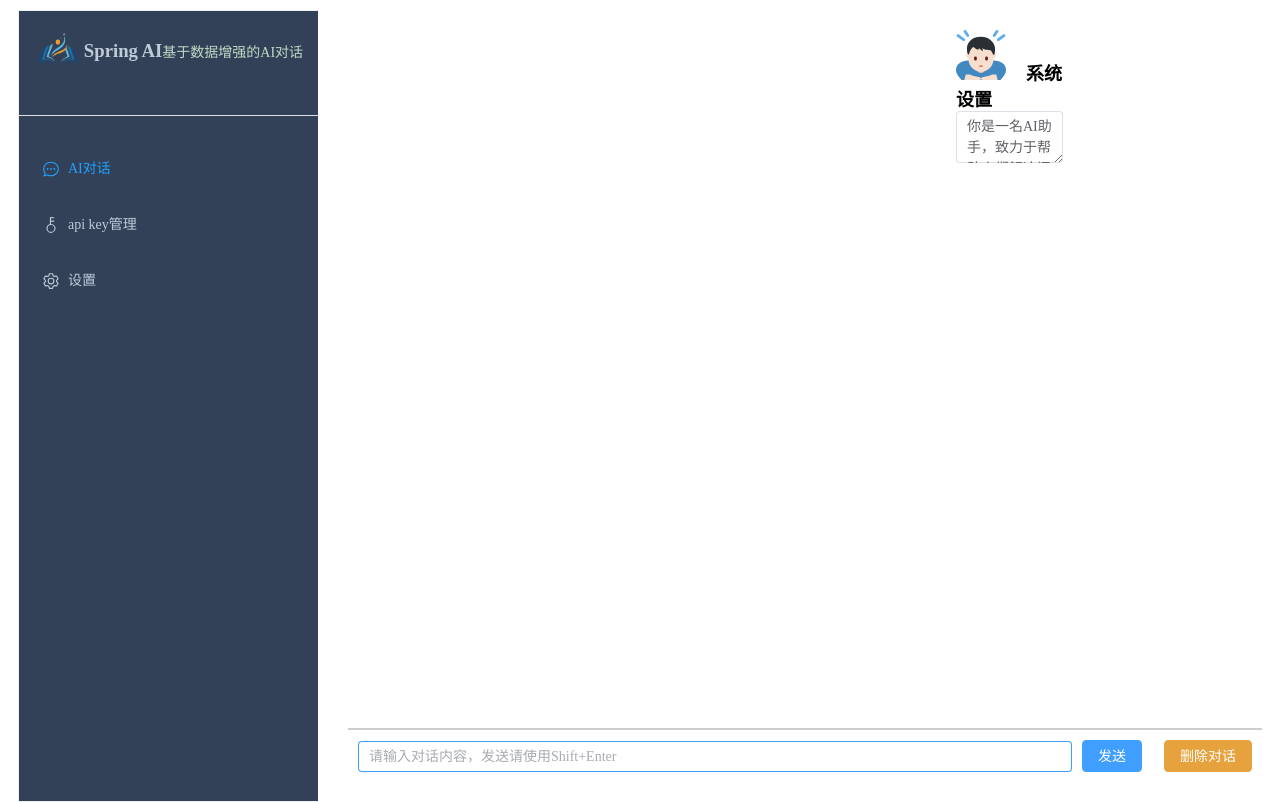
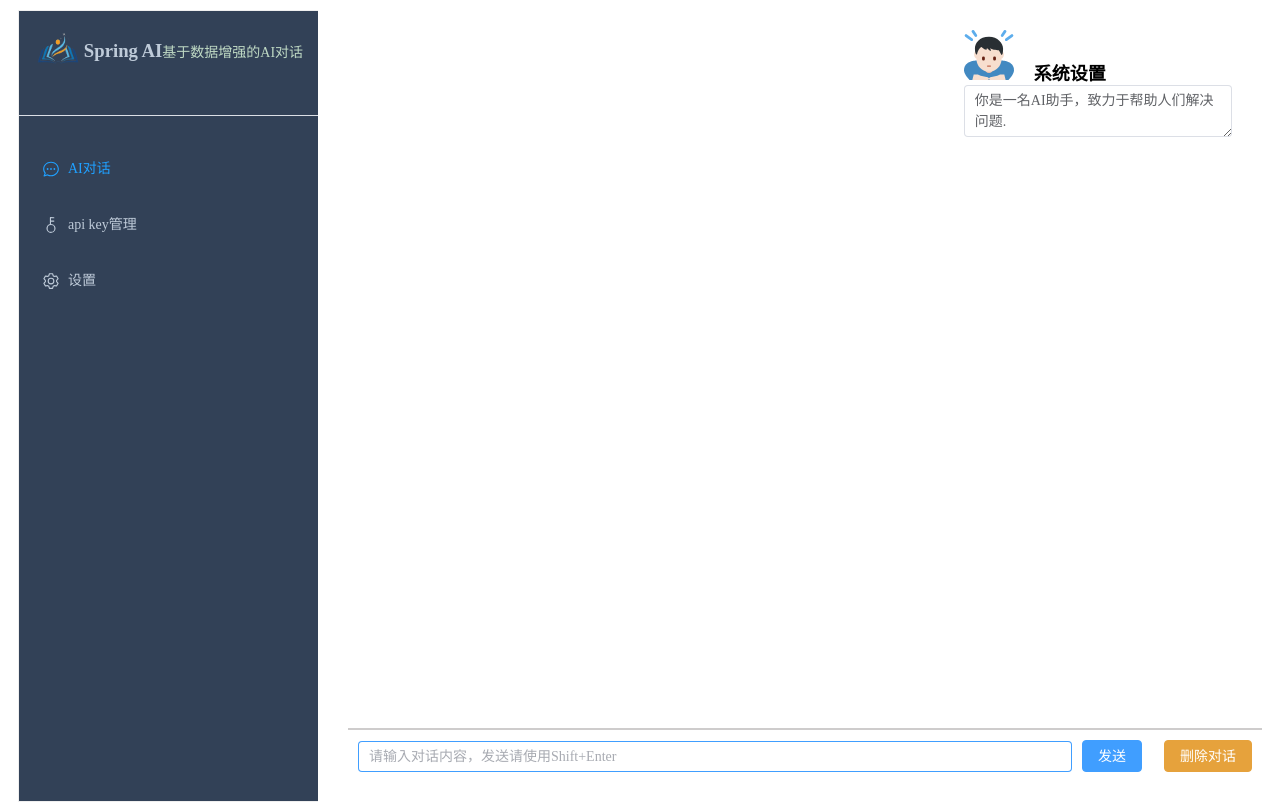
Before and after one commit to jillong/vue, a Vue app in the folder vue-ts/: page /chat in a window 1280 px wide. Built offline with nearby package versions, Linux system fonts and the light colour scheme.

Commit message:
调整右侧样式

```diff
--- a/vue-ts/src/view/chat/ChatView.vue
+++ b/vue-ts/src/view/chat/ChatView.vue
@@ -118,7 +118,7 @@ const submitChat = async () => {
   flex: 1;
   display: flex;
   flex-direction: column;
-  padding: 0 20%; /* 为整个容器增加左右留白 */
+
 }
 
 .el-scrollbar__wrap {
@@ -140,10 +140,12 @@ const submitChat = async () => {
 
 .messages {
   flex: 1;
+  padding-left: 15%;
 }
 
 .system-settings {
-  width: 20%; /* 设置系统设置部分宽度 */
+  width: 30%; /* 设置系统设置部分宽度 */
+  padding-right: 10px;
   padding-left: 10px;
 }
 
```
